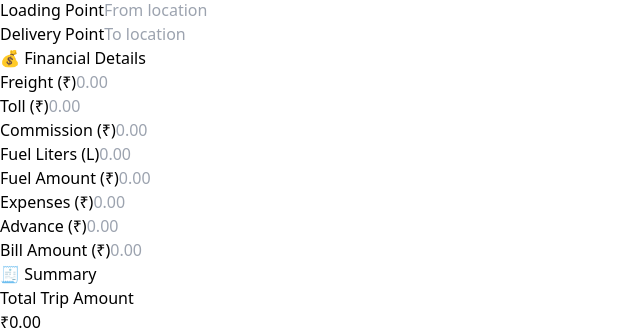
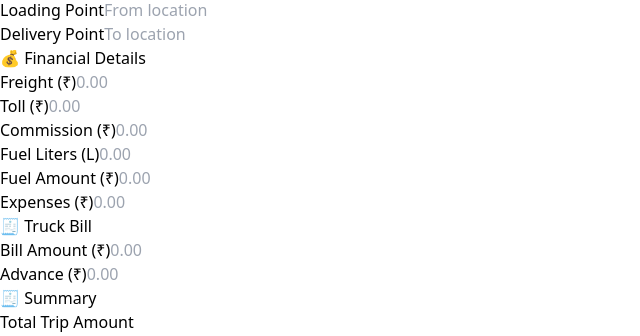
Before and after one commit to kabilesh223/Truck-Management, a React (Vite) app in the folder frontend/: page /new-trip in a window 1280 px wide. Shown: the part 436-772 px from the top of the page, without its empty margins (0-640 px from the left). Built offline with nearby package versions, Linux system fonts and the light colour scheme; no server answers; sample sign-in values are in the browser's storage.

Commit message:
Move Bill Amount and Advance to new Truck Bill section

```diff
--- a/frontend/src/components/TripForm.jsx
+++ b/frontend/src/components/TripForm.jsx
@@ -98,14 +98,30 @@ export default function TripForm({ initial = {}, settings = {}, onSubmit, loadin
             ['Fuel Liters (L)', 'fuel_liters'],
             ['Fuel Amount (₹)', 'fuel_amount'],
             ['Expenses (₹)', 'expenses'],
-            ['Advance (₹)', 'advance'],
-            ['Bill Amount (₹)', 'bill_amount'],
           ].map(([label, key, req]) => (
             <div key={key}>
               <label className={lbl}>{label}</label>
               <input className={inp} type="number" step="0.01"
                      value={form[key] ?? ''} onChange={set(key)}
                      placeholder="0.00" required={req}/>
+            </div>
+          ))}
+        </div>
+      </div>
+
+      {/* Truck Bill */}
+      <div>
+        <SectionTitle icon="🧾" text="Truck Bill" />
+        <div className="grid grid-cols-2 sm:grid-cols-2 lg:grid-cols-4 gap-4">
+          {[
+            ['Bill Amount (₹)', 'bill_amount'],
+            ['Advance (₹)', 'advance'],
+          ].map(([label, key]) => (
+            <div key={key}>
+              <label className={lbl}>{label}</label>
+              <input className={inp} type="number" step="0.01"
+                     value={form[key] ?? ''} onChange={set(key)}
+                     placeholder="0.00"/>
             </div>
           ))}
         </div>
```
